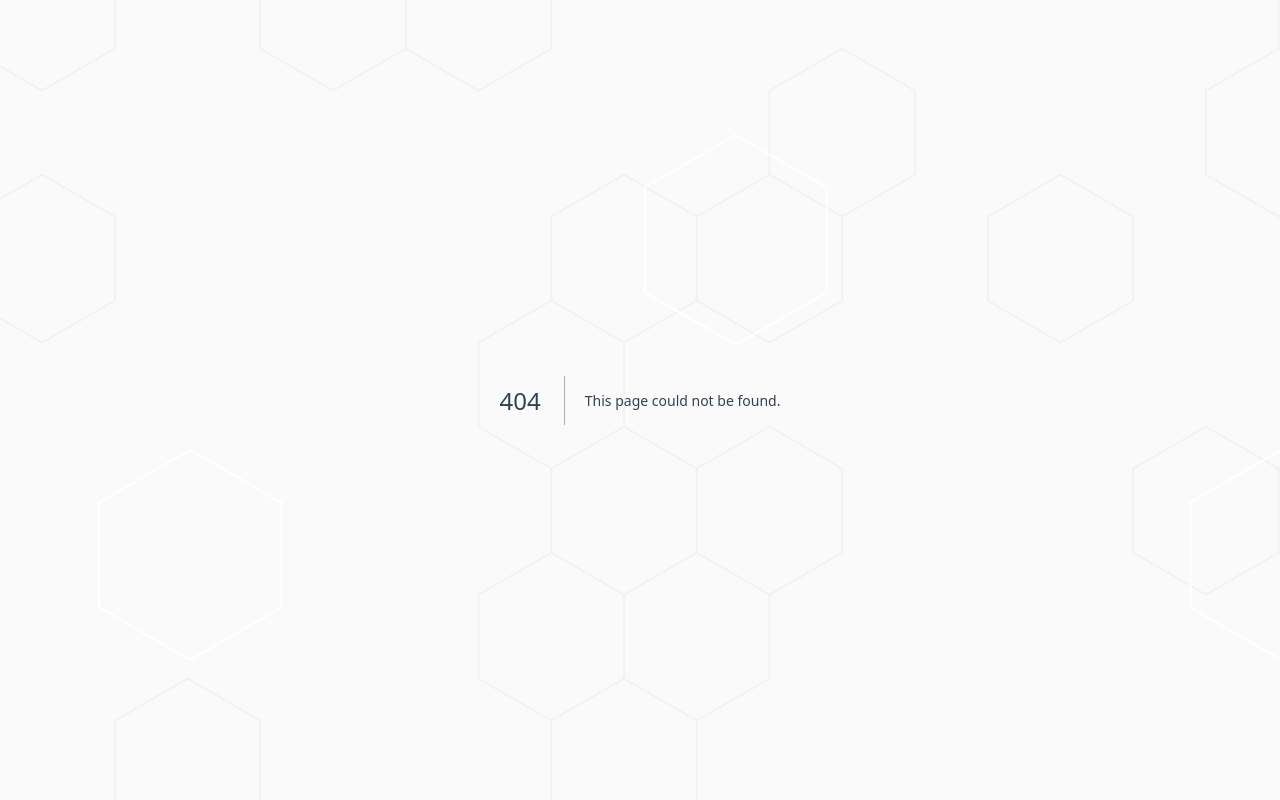
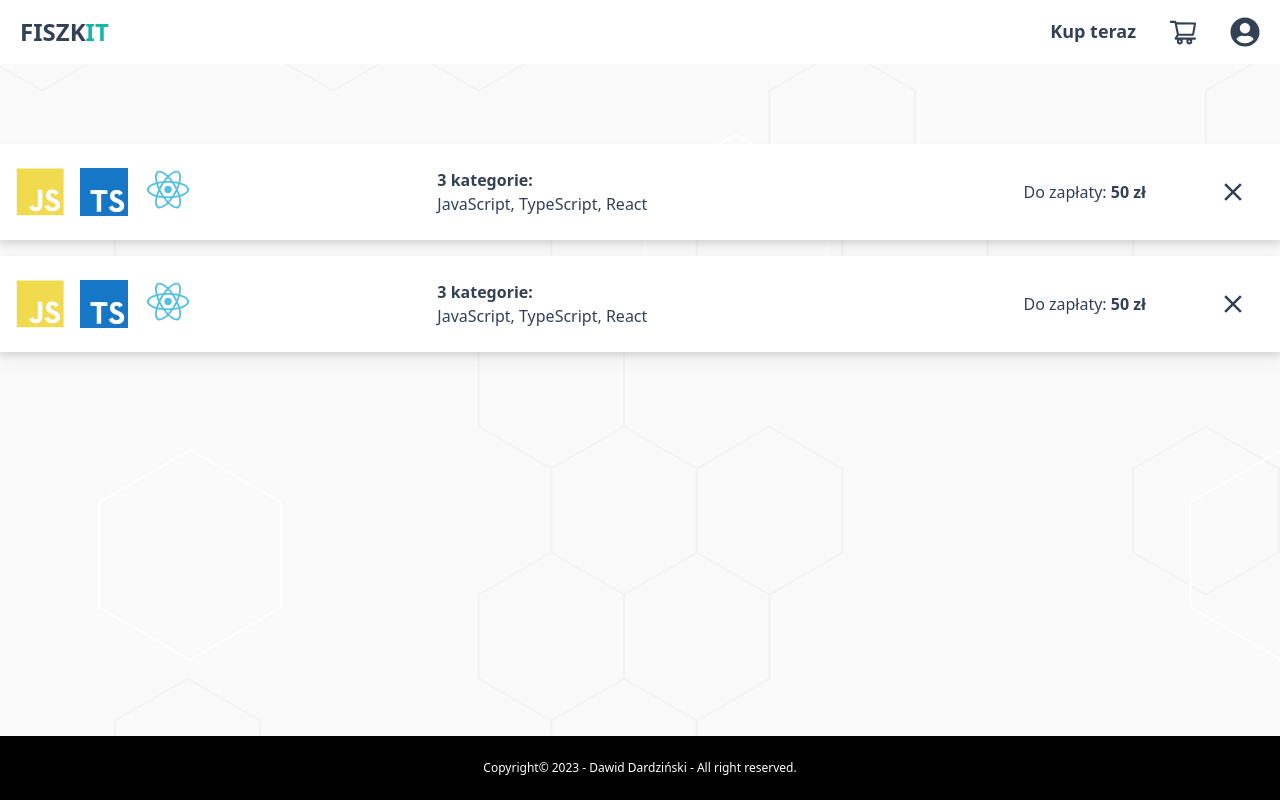
Before and after one commit to 3xen11/FlipIT, a Next.js app: page /cart in a window 1280 px wide. Before the commit this address had no page. Built offline with nearby package versions, Linux system fonts and the light colour scheme.

Commit message:
cart [layout]: added layout for cart page

```diff
--- /dev/null
+++ b/layout/Cart.js
@@ -0,0 +1,13 @@
+import CartPosition from '@/src/components/CartPosition';
+
+const Cart = () => {
+  return (
+    <section className="grow ">
+      <div className="max-w-7xl mx-auto mt-20 ">
+        <CartPosition />
+        <CartPosition />
+      </div>
+    </section>
+  );
+};
+export default Cart;
--- a/layout/Navigation.js
+++ b/layout/Navigation.js
@@ -33,13 +33,17 @@ const Navigation = () => {
         </Link>
         <ul className="flex gap-8 text-3xl font-bold text-slate-700">
           <li className="cursor-pointer text-lg transition-all hover:text-teal-500 hover:scale-105 active:scale-100">
-            Kup teraz
+            <Link href="/">Kup teraz</Link>
           </li>
           <li className="cursor-pointer transition-all hover:text-teal-500 hover:scale-105 active:scale-100">
-            <AiOutlineShoppingCart />
+            <Link href="/cart">
+              <AiOutlineShoppingCart />
+            </Link>
           </li>
           <li className="cursor-pointer transition-all hover:text-teal-500 hover:scale-105 active:scale-100">
-            <FaUserCircle />
+            <Link href="/signin">
+              <FaUserCircle />
+            </Link>
           </li>
         </ul>
       </div>
--- a/layout/navigation.js
+++ b/layout/navigation.js
@@ -33,13 +33,17 @@ const Navigation = () => {
         </Link>
         <ul className="flex gap-8 text-3xl font-bold text-slate-700">
           <li className="cursor-pointer text-lg transition-all hover:text-teal-500 hover:scale-105 active:scale-100">
-            Kup teraz
+            <Link href="/">Kup teraz</Link>
           </li>
           <li className="cursor-pointer transition-all hover:text-teal-500 hover:scale-105 active:scale-100">
-            <AiOutlineShoppingCart />
+            <Link href="/cart">
+              <AiOutlineShoppingCart />
+            </Link>
           </li>
           <li className="cursor-pointer transition-all hover:text-teal-500 hover:scale-105 active:scale-100">
-            <FaUserCircle />
+            <Link href="/signin">
+              <FaUserCircle />
+            </Link>
           </li>
         </ul>
       </div>
--- /dev/null
+++ b/pages/cart.js
@@ -0,0 +1,14 @@
+import Cart from '@/layout/Cart';
+import Footer from '@/layout/Footer';
+import Navigation from '@/layout/Navigation';
+
+const cart = () => {
+  return (
+    <div className="flex flex-col min-h-screen ">
+      <Navigation />
+      <Cart />
+      <Footer />
+    </div>
+  );
+};
+export default cart;
--- a/public/svg/index.js
+++ b/public/svg/index.js
@@ -1,3 +1,6 @@
 export { default as ContactIcon } from './ContactIcon.svg';
 export { default as LoginIcon } from './signin.svg';
 export { default as RegisterIcon } from './signup.svg';
+export { default as JavaScriptIcon } from './javascript.svg';
+export { default as TypeScriptIcon } from './typescript.svg';
+export { default as ReactIcon } from './react.svg';
--- /dev/null
+++ b/src/components/CartPosition.js
@@ -0,0 +1,26 @@
+import { MdOutlineClose } from 'react-icons/md';
+import { JavaScriptIcon, TypeScriptIcon, ReactIcon } from '../../public/svg';
+
+const CartPosition = () => {
+  return (
+    <div className="max-w-7xl items-center flex h-24 mb-4 bg-white drop-shadow-lg hover:scale-105 transition-all">
+      <div className="flex w-1/3 ml-4">
+        <JavaScriptIcon className="mr-4 h-12 w-12" />
+        <TypeScriptIcon className="mr-4 h-12 w-12" />
+        <ReactIcon className="mr-4 h-12 w-12" />
+      </div>
+      <div className="w-1/3 flex flex-col">
+        <p className="font-bold">3 kategorie:</p>
+        <p>JavaScript, TypeScript, React</p>
+      </div>
+      <div className="w-1/3 flex justify-end items-center ">
+        <p className="mr-10 ">
+          Do zapłaty: <span className="font-bold">50 zł</span>
+        </p>
+
+        <MdOutlineClose className="mx-8 text-3xl cursor-pointer hover:text-red-500 active:scale-90 transition-all" />
+      </div>
+    </div>
+  );
+};
+export default CartPosition;
```
